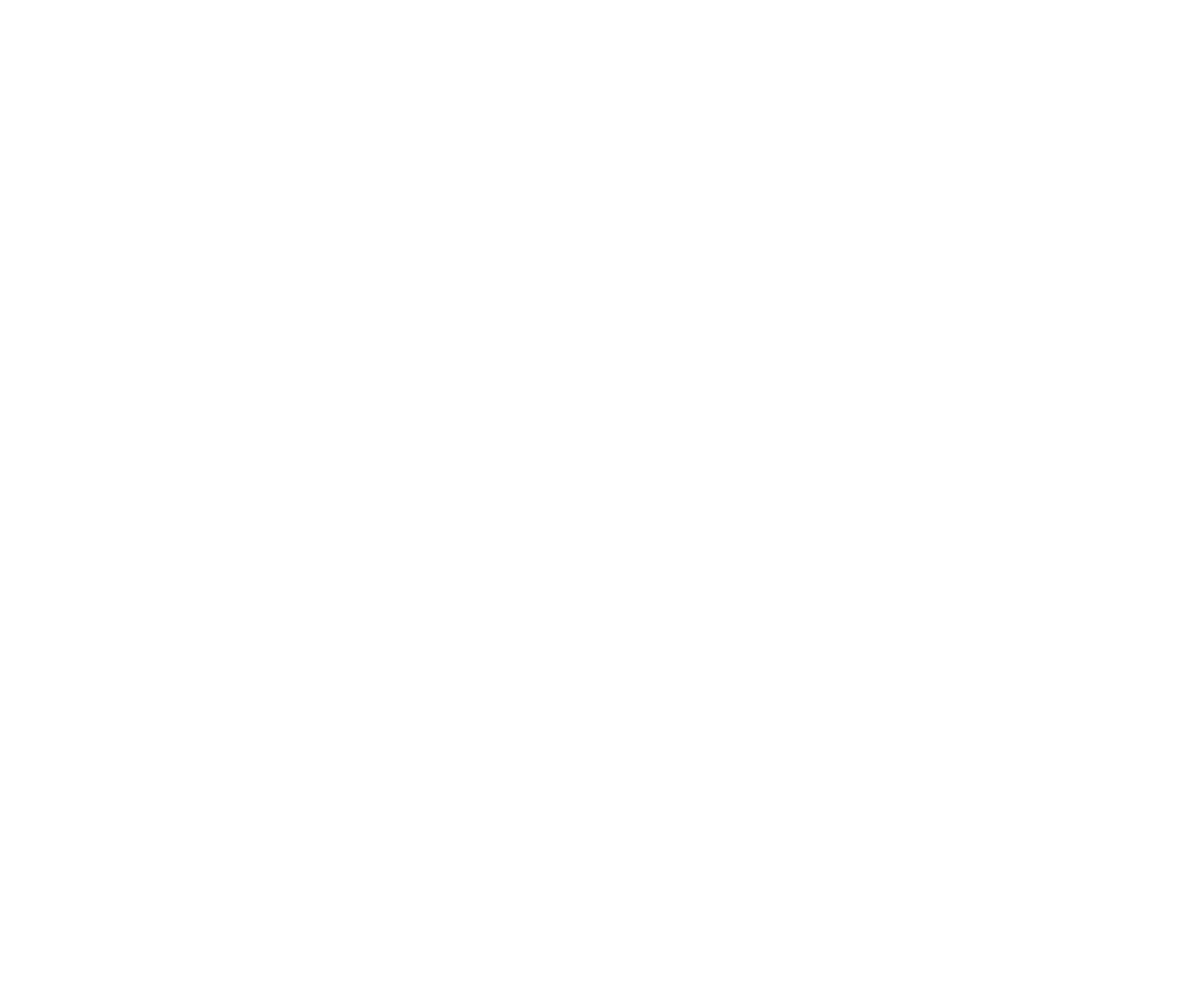
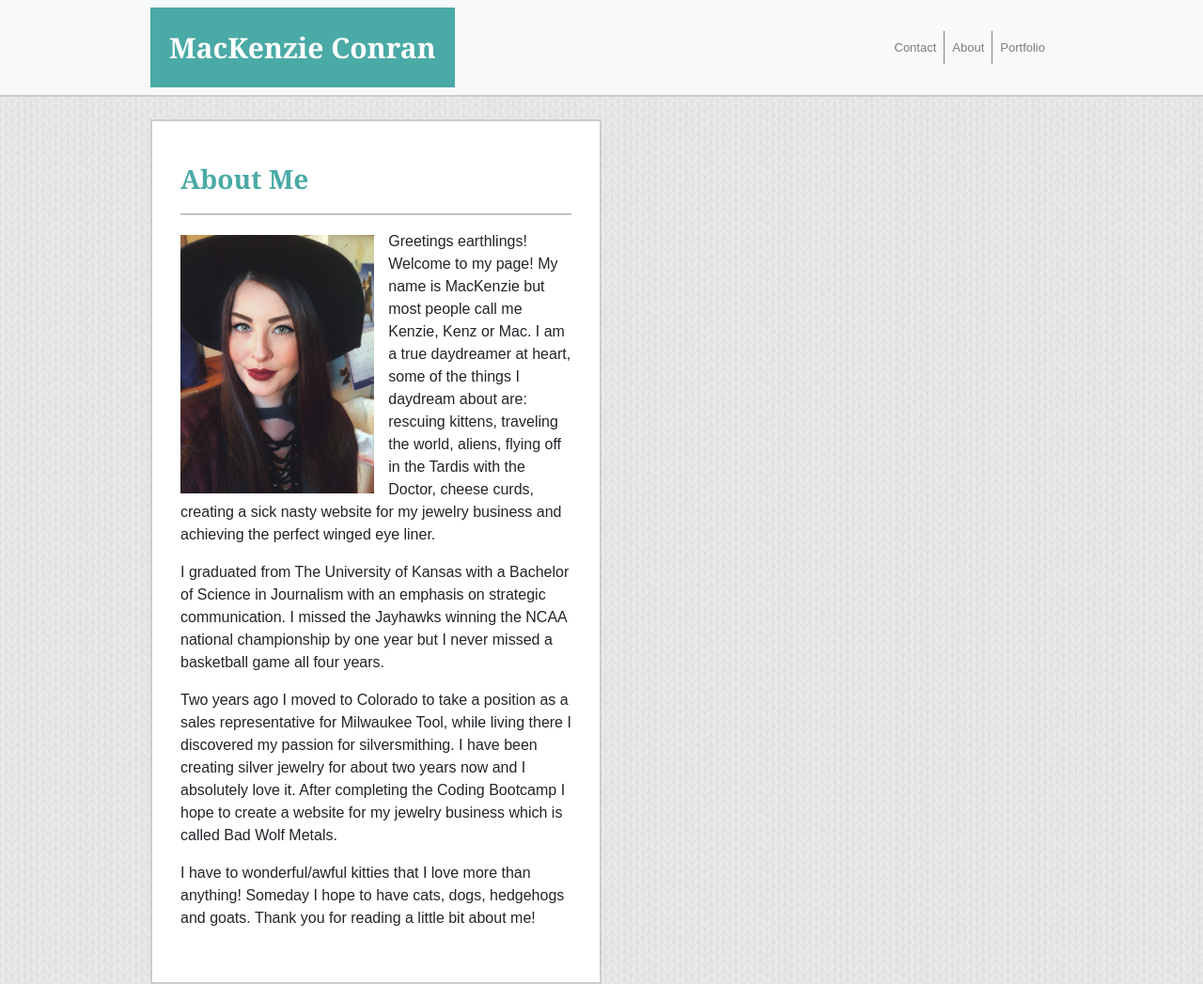
Before and after one commit to KenzieAnnC/Bootstrap-Portfolio, a plain HTML site: page index.html in a window 1280 px wide. Shown: the whole page at 94% size. Before the commit the page ends 800 px from the top, so only its background shows below. Drawn offline with nearby package versions, Linux system fonts and the light colour scheme.

Commit message:
adds code to html and style

```diff
--- a/assets/css/style.css
+++ b/assets/css/style.css
@@ -43,7 +43,7 @@
 
 .contact {
     font-family: Georgia, 'Times New Roman', Times, serif;
-    font-size: 25px;
+    font-size: 28px;
     color: #4aaaa5;
     font-weight: 700;
 }
@@ -51,7 +51,7 @@
 hr {
     height: 1px;
     color: #cccccc;
-  background: #cccccc;
+    background: #cccccc;
 }
 
 .btn {
@@ -70,6 +70,7 @@ hr {
     border-width: 2px;
     border-style: solid;
     padding: 40px 30px;
+    font-family: Arial, Helvetica, sans-serif;
 
 }
 
@@ -108,8 +109,22 @@ p.copyright {
 
 }
 
-.connect{
+.connect {
     font-family: Georgia, 'Times New Roman', Times, serif;
     font-weight: bold;
     color: #4aaaa5;
+    font-size: 21px;
 }
+
+.about {
+    font-family: Georgia, 'Times New Roman', Times, serif;
+    font-size: 28px;
+    color: #4aaaa5;
+    font-weight: 700;
+
+}
+
+#profileimg {
+    float: left;
+    padding: 5px 15px 0px 0px;
+}
--- a/index.html
+++ b/index.html
@@ -0,0 +1,96 @@
+<!DOCTYPE html>
+<html lang="en">
+
+<head>
+    <meta charset="UTF-8">
+    <meta name="viewport" content="width=device-width, initial-scale=1.0">
+    <meta http-equiv="X-UA-Compatible" content="ie=edge">
+    <title>About Me</title>
+
+    <link rel="stylesheet" href="https://maxcdn.bootstrapcdn.com/bootstrap/4.0.0/css/bootstrap.min.css" integrity="sha384-Gn5384xqQ1aoWXA+058RXPxPg6fy4IWvTNh0E263XmFcJlSAwiGgFAW/dAiS6JXm"
+        crossorigin="anonymous">
+    <script src="https://maxcdn.bootstrapcdn.com/bootstrap/4.0.0/js/bootstrap.min.js" integrity="sha384-JZR6Spejh4U02d8jOt6vLEHfe/JQGiRRSQQxSfFWpi1MquVdAyjUar5+76PVCmYl"
+        crossorigin="anonymous"></script>
+
+    <link rel="stylesheet" type="text/css" href="./assets/css/style.css">
+
+</head>
+
+<body>
+
+    <body background="assets/images/knitting250px.png">
+
+        <nav class="navmain">
+            <nav class="navbar navbar-expand-lg navbar-light bg-light">
+                <nav class="nav">
+                    <div class="logo">
+                        MacKenzie Conran
+                    </div>
+                    <div class="collapse navbar-collapse" id="navbarNav">
+                        <ul class="navbar-nav ml-auto">
+                            <li class="nav-item">
+                                <a class="nav-link" href="#">Contact</a>
+                            </li>
+                            <div class="verticalLine">
+                                <li class="nav-item">
+                                    <a class="nav-link" href="#">About</a>
+                                </li>
+                            </div>
+                            <div class="verticalLine">
+                                <li class="nav-item">
+                                    <a class="nav-link" href="#">Portfolio</a>
+                                </li>
+                            </div>
+                        </ul>
+                    </div>
+                </nav>
+            </nav>
+        </nav>
+
+        <br>
+
+        <div class="container">
+            <div class="row justify-content-between">
+                <div class="col-6">
+                    <p class="about">
+                        About Me
+                    </p>
+                    <hr>
+
+                    <p>
+                        <div id="profileimg">
+                        <img src="./assets/images/profile-image.jpg" alt="Profile Image" style="height:275px;">
+                        </div>
+
+                        Greetings earthlings! Welcome to my page! My name is MacKenzie but most people call me Kenzie, Kenz
+                        or Mac. I am a true daydreamer at heart, some of the things I daydream about are: rescuing kittens,
+                        traveling the world, aliens, flying off in the Tardis with the Doctor, cheese curds, creating a sick
+                        nasty website for my jewelry business and achieving the perfect winged eye liner.
+                    </p>
+
+                    <p>
+                        I graduated from The University of Kansas with a Bachelor of Science in Journalism with an emphasis on strategic communication.
+                        I missed the Jayhawks winning the NCAA national championship by one year but I never missed a basketball
+                        game all four years.
+                    </p>
+
+                    <p>
+                        Two years ago I moved to Colorado to take a position as a sales representative for Milwaukee Tool, while living there I discovered
+                        my passion for silversmithing. I have been creating silver jewelry for about two years now and I
+                        absolutely love it. After completing the Coding Bootcamp I hope to create a website for my jewelry
+                        business which is called Bad Wolf Metals.
+                    </p>
+
+                    <p>
+                        I have to wonderful/awful kitties that I love more than anything! Someday I hope to have cats, dogs, hedgehogs and goats.
+                        Thank you for reading a little bit about me!
+                    </p>
+                    <p>
+
+
+
+
+
+    </body>
+
+</html>
```
Also changed, not shown: assets/images/profile-image.JPG (added).
